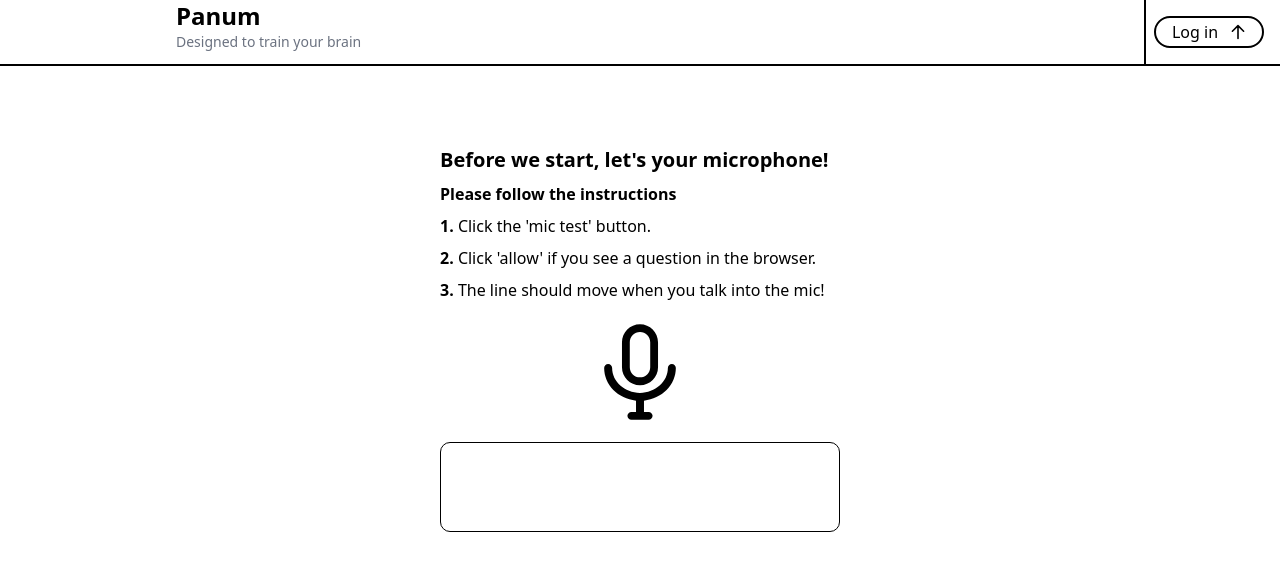
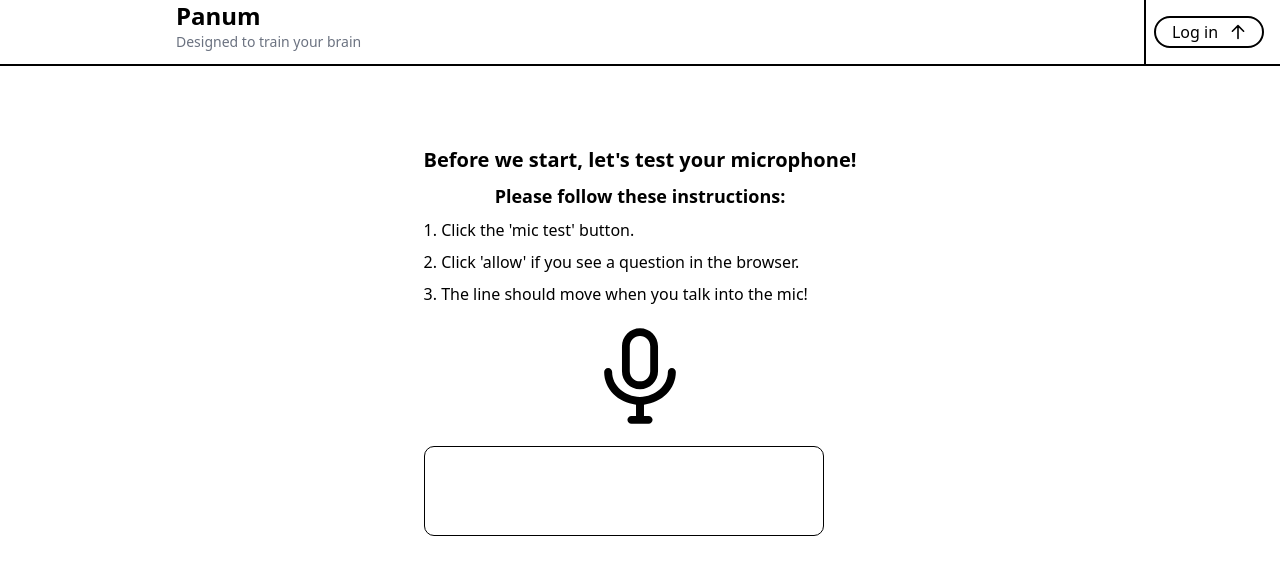
Before and after one commit to safinazbg/Panum-games, a Vue app: page /SpeechRecognition in a window 1280 px wide. Both pictures are taken after a click on the button "Start Game". Shown: the top 574 px of the page. Built offline with nearby package versions, Linux system fonts and the light colour scheme.

Commit message:
Update SpeechRecognition.vue

```diff
--- a/src/views/SpeechRecognition.vue
+++ b/src/views/SpeechRecognition.vue
@@ -6,11 +6,11 @@
         class="container mx-auto max-w-5xl flex flex-col items-center justify-center mt-20 space-y-2 leading-6"
     >
       <h1 class="font-semibold text-xl">
-        Welcome to the Speech recognition game
+        Welcome to the Speech recognition game!
       </h1>
       <h5 class="font-semibold text-base">
         Your task is just to record yourself speaking freely and then reading a
-        text aloud for 1 munite
+        text aloud for 1 minute.
       </h5>
       <p>
         Please ensure that you are in a quiet environment when playing the game.
@@ -21,9 +21,9 @@
       </p>
       <p>Click 'Start game' to start playing! :)</p>
     </div>
-    <div class="button mt-10">
+    <div class="flex mt-10 items-center justify-center w-full">
       <button
-          class="px-10 py-7 border-4 border-black bg-green-500 bg-opacity-80 rounded-xl font-bold text-lg"
+          class="px-10 py-7 border-4 border-black bg-opacity-80 rounded-xl font-bold text-lg"
           @click="startGame"
       >
         Start Game
@@ -38,16 +38,14 @@
     <div class="Recording-Wave">
       <div class="Record-text space-y-2 leading-6">
         <h1 class="font-semibold text-xl">
-          Before we start, let's your microphone!
+          Before we start, let's test your microphone!
         </h1>
-        <h5 class="font-semibold text-base">Please follow the instructions</h5>
-        <p><strong>1.</strong> Click the 'mic test' button.</p>
-        <p>
-          <strong>2.</strong> Click 'allow' if you see a question in the
+        <h2 class="font-semibold text-lg text-center my-8">Please follow these instructions:</h2>
+        <p> 1. Click the 'mic test' button.</p>
+        <p> 2. Click 'allow' if you see a question in the
           browser.
         </p>
-        <p>
-          <strong>3.</strong> The line should move when you talk into the mic!
+        <p> 3. The line should move when you talk into the mic!
         </p>
       </div>
       <!-- Mic Record -->
```
